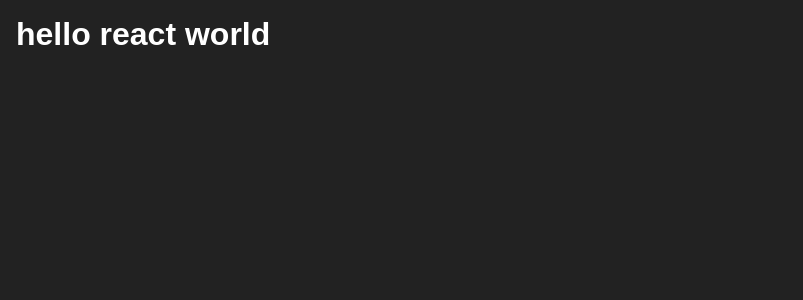
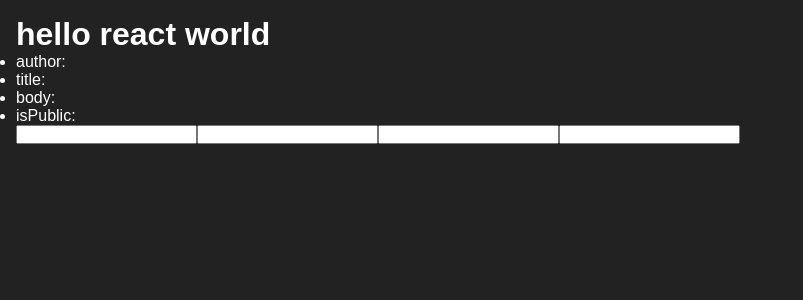
Before and after one commit to christiantondo/react-post-form, a React (Vite) app: page / in a window 1280 px wide. Shown: the top 300 px of the page, without its empty margins (0-803 px from the left). Built offline with nearby package versions, Linux system fonts and the light colour scheme.

Commit message:
basic html

```diff
--- a/src/App.jsx
+++ b/src/App.jsx
@@ -6,6 +6,18 @@ function App() {
 	return (
 		<>
 			<h1>hello react world</h1>
+			<ul>
+				<li>author: </li>
+				<li>title: </li>
+				<li>body: </li>
+				<li>isPublic: </li>
+			</ul>
+			<form>
+				<input />
+				<input />
+				<input />
+				<input />
+			</form>
 		</>
 	)
 }
```
